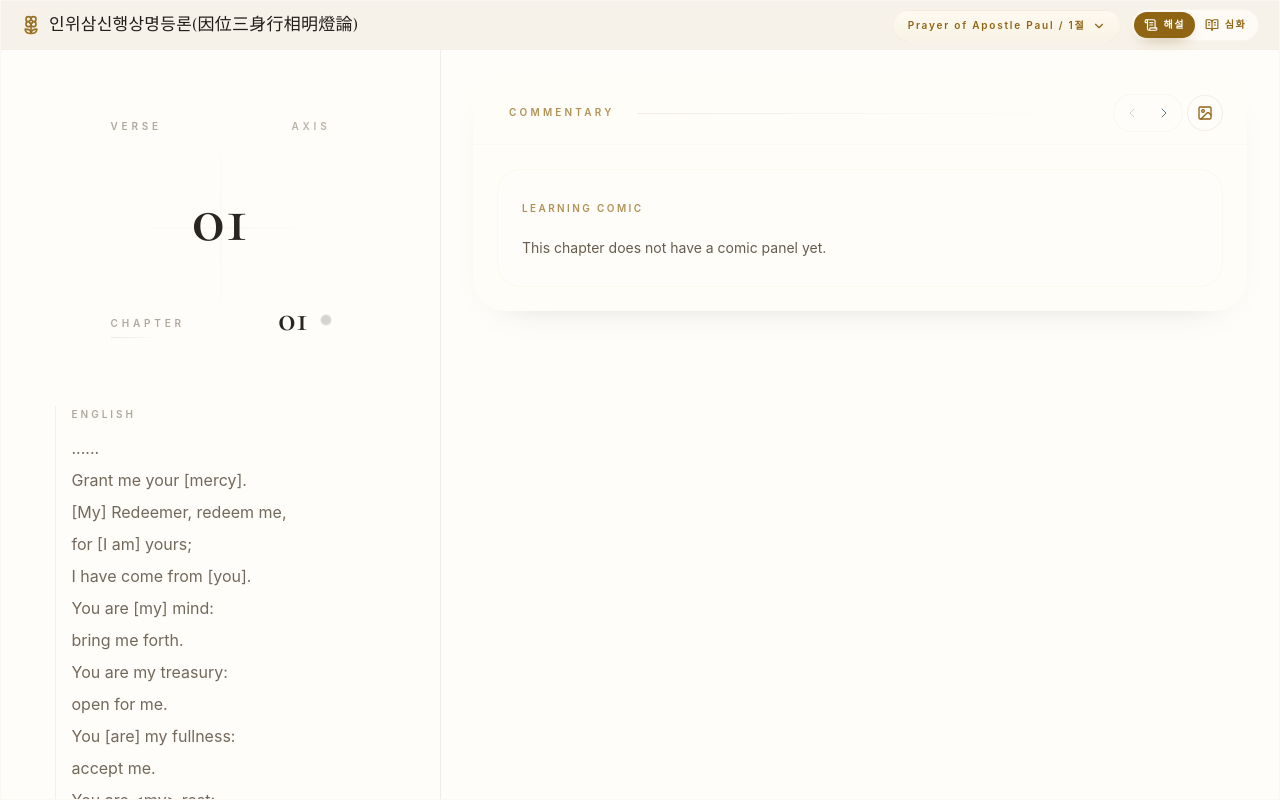
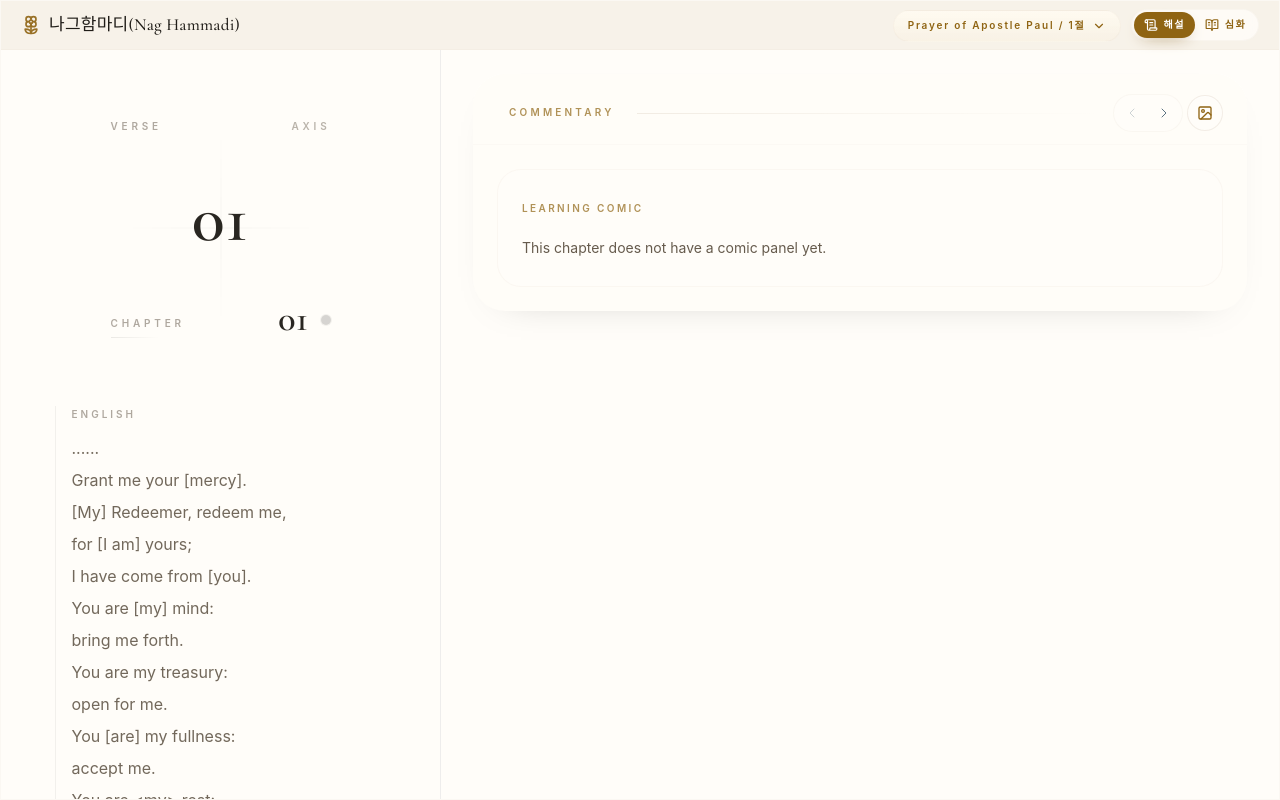
Before and after one commit to concario17-max/nag-1, a React (Vite) app: page /chapter/1/verse/1 in a window 1280 px wide. Built offline with nearby package versions, Linux system fonts and the light colour scheme; a web font is replaced by a local one.

Commit message:
style: update header and tab title to Nag Hammadi

```diff
--- a/index.html
+++ b/index.html
@@ -4,7 +4,7 @@
 <head>
     <meta charset="UTF-8" />
     <meta name="viewport" content="width=device-width, initial-scale=1.0, maximum-scale=1.0, user-scalable=no" />
-    <title>인위삼신행상명등론</title>
+    <title>나그함마디</title>
 
     <!-- Web Fonts -->
     <link rel="preconnect" href="https://fonts.googleapis.com">
--- a/src/App.tsx
+++ b/src/App.tsx
@@ -628,7 +628,7 @@ const MainLayout = () => {
 
     return (
         <AppShell
-            header={isVerseView ? <Header title="인위삼신행상명등론(因位三身行相明燈論)" showSidebarToggle selectionControls={selectionControls} /> : undefined}
+            header={isVerseView ? <Header title="나그함마디(Nag Hammadi)" showSidebarToggle selectionControls={selectionControls} /> : undefined}
             sidebar={isVerseView ? <Sidebar /> : undefined}
             isMobilePanelOpen={isVerseView && isSidebarOpen}
             desktopGridColumns={desktopGridColumns}
```
